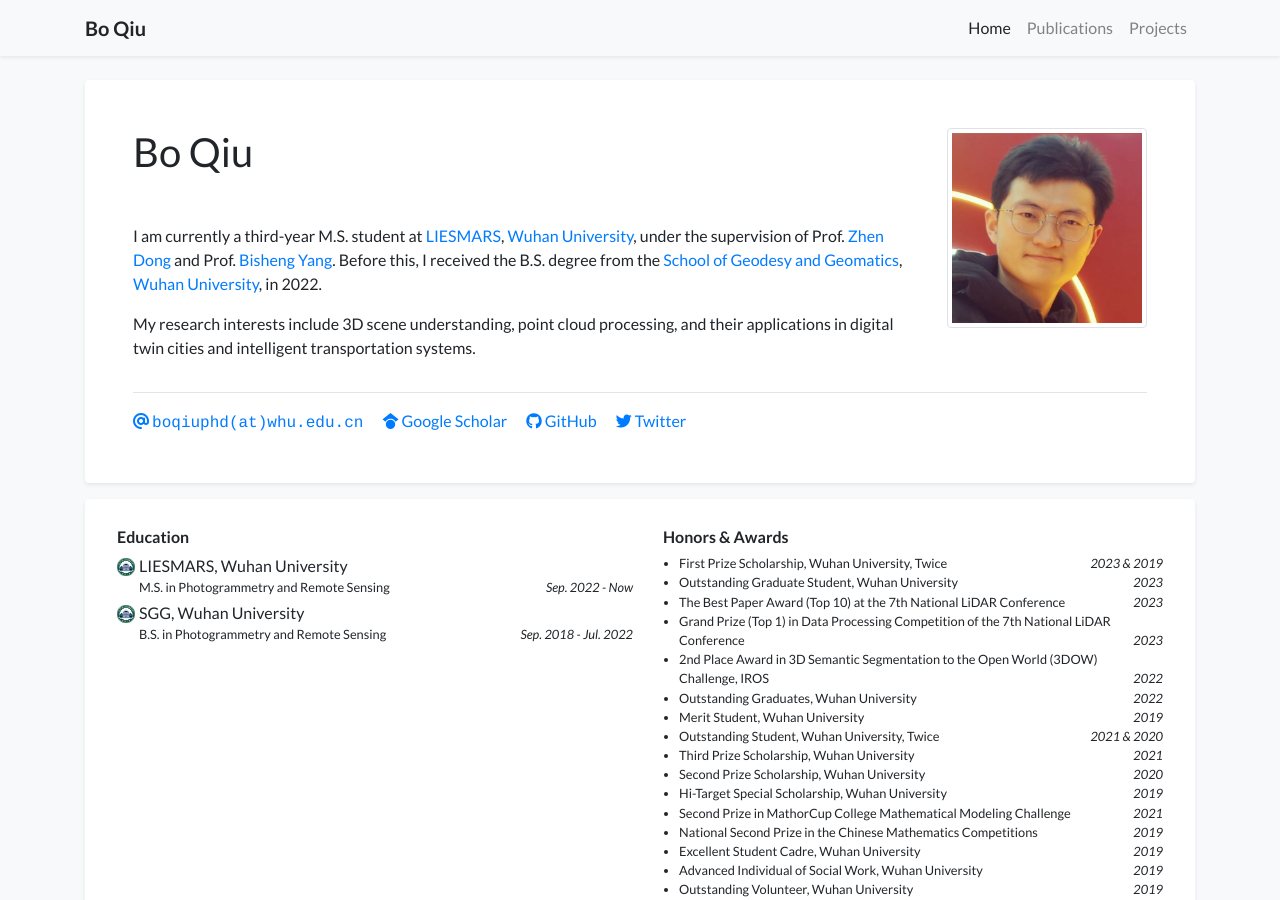
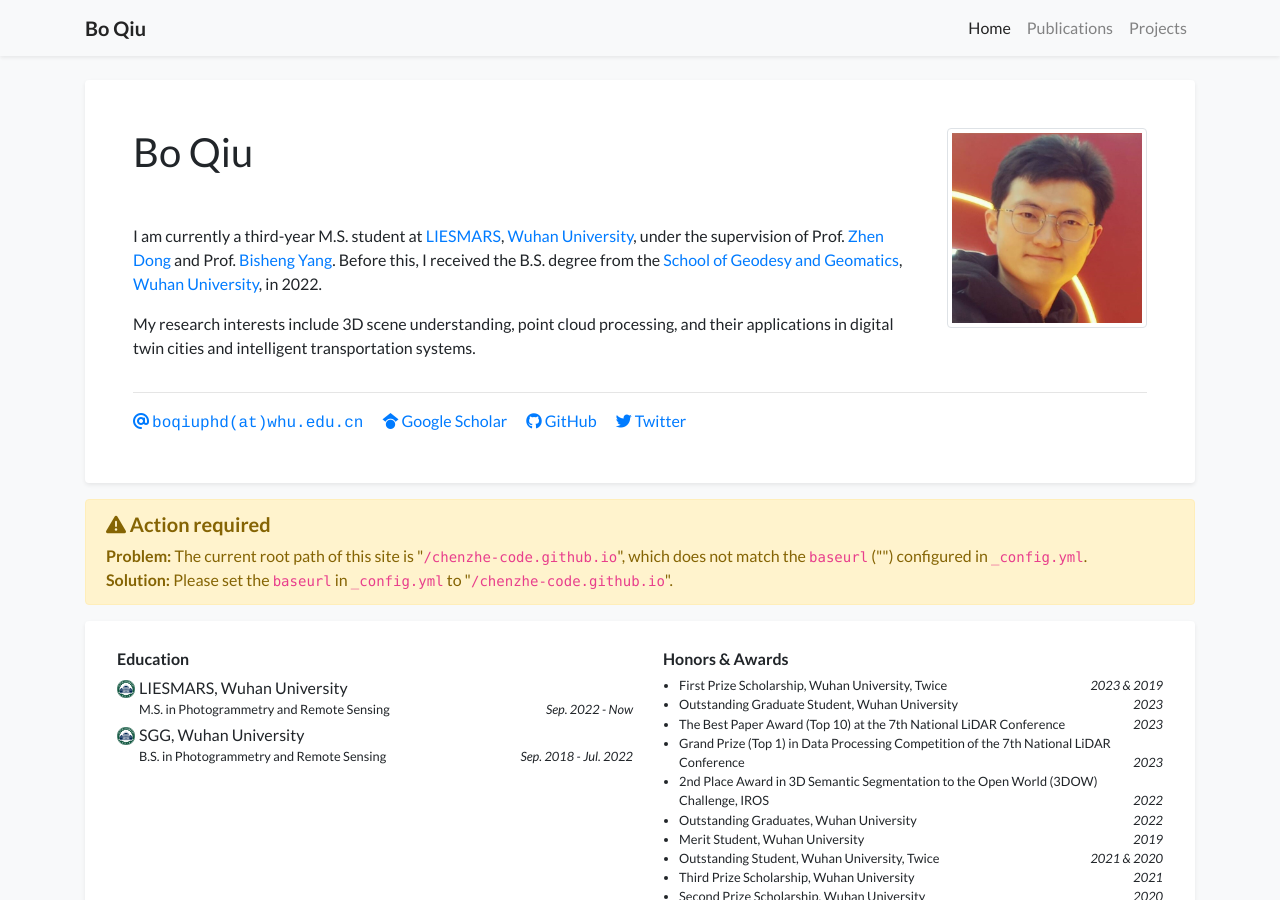
Before and after one commit to chenzhe-code/chenzhe-code.github.io, a Jekyll site: the page built from index.html, in a window 1280 px wide and 900 px high. Built offline with Jekyll 4.4.1, drawn with Linux system fonts in a browser that asks for light colours; a style sheet for code colours, icons or effects is not loaded.

Commit message:
reset baseurl at _config.yml

```diff
--- a/_config.yml
+++ b/_config.yml
@@ -13,7 +13,10 @@
 # you will see them accessed via {{ site.title }}, {{ site.email }}, and so on.
 # You can create any custom variable you would like, and they will be accessible
 # in the templates via {{ site.myvariable }}.
-baseurl: "/academic-homepage" # the subpath of your site, e.g. /blog
+# baseurl: "/academic-homepage" # the subpath of your site, e.g. /blog
+
+baseurl: "" # the subpath of your site, e.g. /blog
+url: "" # the base hostname & protocol for your site, e.g. http://example.com
 
 # Build settings
 markdown: kramdown
```
